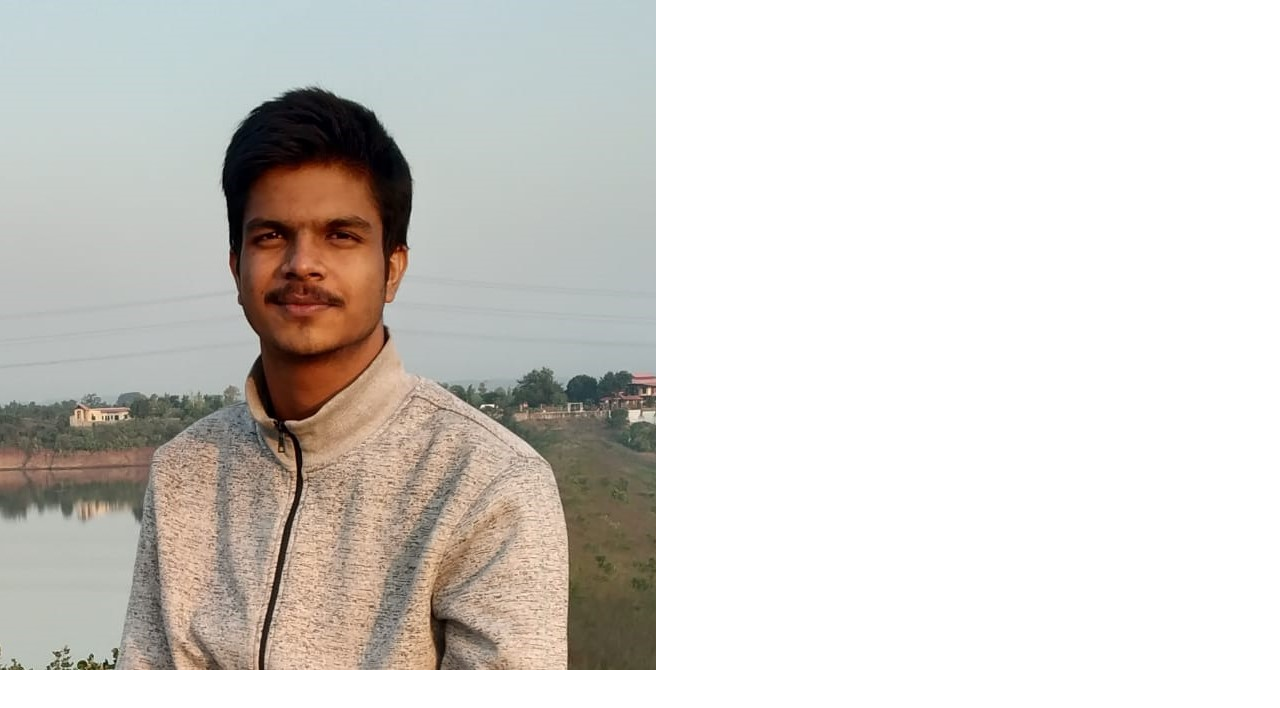
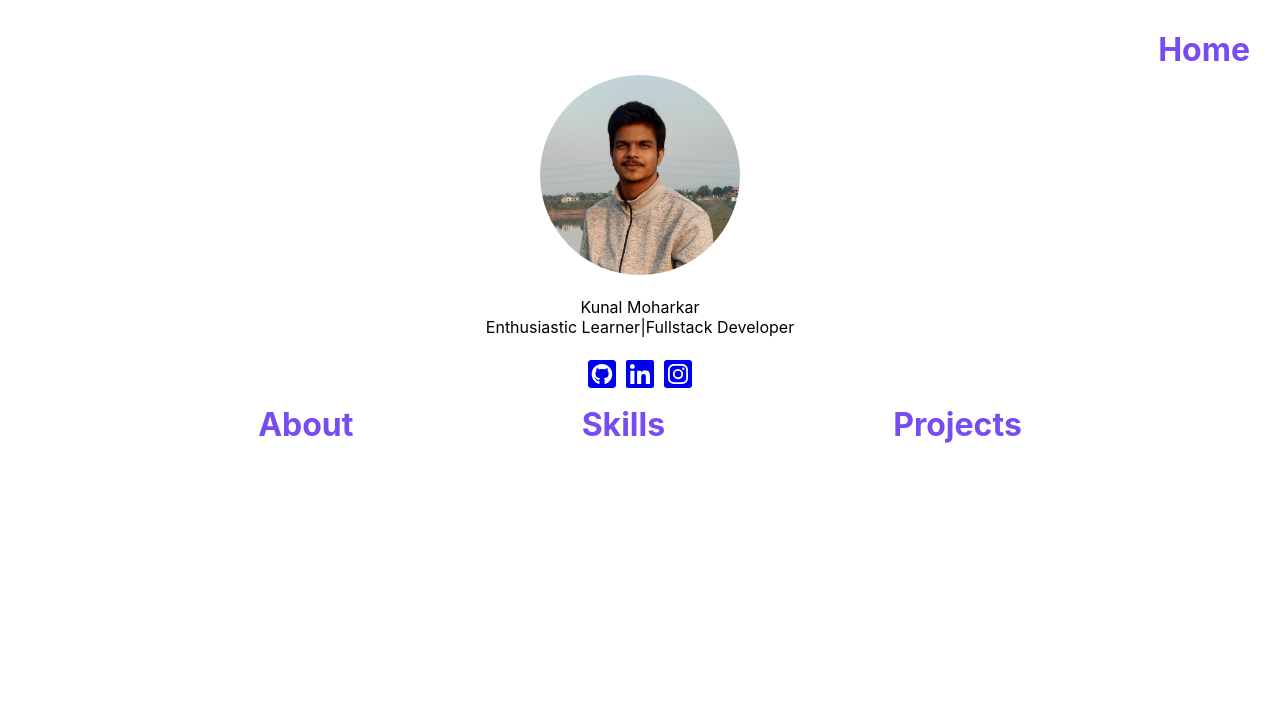
Before and after one commit to KunalMoharkar/portfolio, a React (Create React App) app: page / in a window 1280 px wide. Shown: the top 708 px of the page. Built offline with nearby package versions, Linux system fonts and the light colour scheme.

Commit message:
home page

```diff
--- a/package.json
+++ b/package.json
@@ -3,6 +3,11 @@
   "version": "0.1.0",
   "private": true,
   "dependencies": {
+    "@fortawesome/fontawesome-svg-core": "^1.2.30",
+    "@fortawesome/free-brands-svg-icons": "^5.14.0",
+    "@fortawesome/free-regular-svg-icons": "^5.14.0",
+    "@fortawesome/free-solid-svg-icons": "^5.14.0",
+    "@fortawesome/react-fontawesome": "^0.1.11",
     "@testing-library/jest-dom": "^4.2.4",
     "@testing-library/react": "^9.5.0",
     "@testing-library/user-event": "^7.2.1",
--- a/src/App.js
+++ b/src/App.js
@@ -1,6 +1,10 @@
 import React from 'react';
 import logo from './logo.svg';
 import './App.css';
+import { library } from '@fortawesome/fontawesome-svg-core'
+import { fab } from '@fortawesome/free-brands-svg-icons'
+import { faCheckSquare, faCoffee } from '@fortawesome/free-solid-svg-icons'
+library.add(fab, faCheckSquare, faCoffee)
 
 function App() {
   return (
--- a/src/components/home.js
+++ b/src/components/home.js
@@ -1,20 +1,35 @@
 import React from 'react';
-import Avatar from '../images/imgAvatar.jpeg'
+import Avatar from '../images/imgAvatar.jpeg';
+import { FontAwesomeIcon } from '@fortawesome/react-fontawesome';
+import {Link} from 'react-router-dom';
+import '../css/home.css';
 
 export const Home=()=>{
 
     return(
-        <div>
+        <div className="container">
             <div className="linkContainer">
-
+                <Link to={`/`}  className="links">Home</Link>
             </div>
-
             <div className="imgContainer">
                 <img className="round-img" src={Avatar}></img>
             </div>
-
+            <div className="desContainer">
+                <p>Kunal Moharkar <br/><span>Enthusiastic Learner|Fullstack Developer</span></p>
+                <a href='https://github.com/KunalMoharkar'>
+                    <FontAwesomeIcon  className="icons" icon={['fab', 'github-square']} size="2x" />
+                </a>
+                <a href='https://github.com/KunalMoharkar'>
+                    <FontAwesomeIcon  className="icons" icon={['fab', 'linkedin']} size="2x"/>
+                </a>
+                <a href='https://github.com/KunalMoharkar'>
+                    <FontAwesomeIcon  className="icons" icon={['fab', 'instagram-square']} size="2x"/>
+                </a>
+            </div>
             <div className="navContainer">
-
+                <Link to={`/About/`} className="links">About</Link>
+                <Link to={`/Skills/`} className="links">Skills</Link>
+                <Link to={`/Projects/`} className="links">Projects</Link>
             </div>
         </div>
     )
--- /dev/null
+++ b/src/css/home.css
@@ -0,0 +1,67 @@
+.container{
+    display: flex;
+    flex-direction: column;
+    justify-content: center;
+    padding: 10px;
+    margin: 20px;
+}
+
+
+.linkContainer{
+
+    display: flex;
+    justify-content: flex-end;
+
+}
+
+.imgContainer{
+
+    display: flex;
+    align-content: center;
+    justify-content: center;
+    padding: 3px;
+    margin: 3px;
+
+}
+
+.round-img{
+
+    display: block;
+    height: 200px;
+    width: 200px;
+    border-radius: 100px;
+    margin-left: auto;
+    margin-right: auto;
+
+}
+
+.desContainer{
+    text-align: center;
+}
+
+.navContainer{
+
+    display: flex;
+    flex-direction: row;
+    align-items: baseline;
+    justify-content:space-evenly;
+    margin-top :10px;
+
+}
+
+.links{
+
+    color: #774CF1;
+    text-decoration: none;
+    font-size: 32px;
+    font-weight: bold;
+
+}
+
+.icons{
+
+    padding: 2px;
+    margin: 3px;
+
+
+}
```
Also changed, not shown: 2 other files (tests, documents, lock files or other folders).
